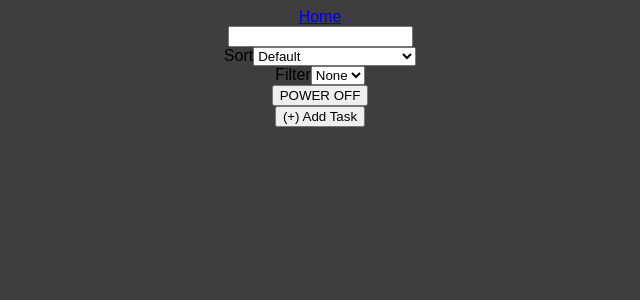
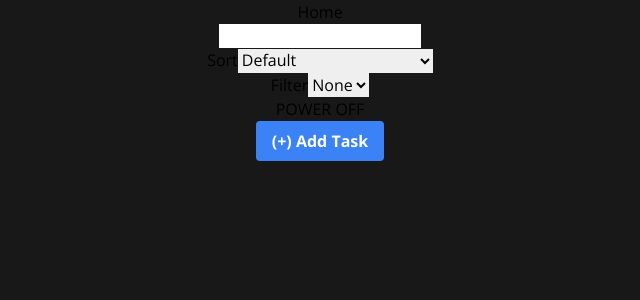
Before and after one commit to ellischung/todo-app, a React (Create React App) app: page / in a window 1280 px wide. Shown: the top 300 px of the page, without its empty margins (320-960 px from the left). Built offline with nearby package versions, Linux system fonts and the light colour scheme.

Commit message:
added tailwindcss to files

```diff
--- a/package.json
+++ b/package.json
@@ -17,6 +17,7 @@
   },
   "devDependencies": {
     "@babel/runtime": "7.13.8",
+    "tailwindcss": "^3.3.5",
     "typescript": "4.1.3"
   },
   "scripts": {
--- /dev/null
+++ b/src/App.css
@@ -0,0 +1,10 @@
+@import url("https://fonts.googleapis.com/css2?family=Open+Sans:wght@400;600;700&display=swap");
+@tailwind base;
+@tailwind components;
+@tailwind utilities;
+
+body {
+  font-family: "Open Sans";
+  text-align: center;
+  background-color: #181818;
+}
--- a/src/App.js
+++ b/src/App.js
@@ -4,7 +4,7 @@ import HomePage from "./pages/HomePage";
 import Todo from "./pages/Todo";
 import TodoForm from "./pages/TodoForm";
 import { TodoProvider } from "./contexts/todoContext";
-import "./styles.css";
+import "./App.css";
 
 function App() {
   return (
--- a/src/components/Todo.jsx
+++ b/src/components/Todo.jsx
@@ -19,7 +19,7 @@ function Todo({ todo }) {
 
   return (
     <div
-      className="todo"
+      className="bg-card"
       style={{
         textDecoration: todo.isCompleted ? "line-through" : "",
         border: `1px solid ${alertColor}`,
@@ -27,7 +27,9 @@ function Todo({ todo }) {
         margin: "10px 0",
       }}
     >
-      <Link to={`/todo/${todo.id}`}>{todo.name}</Link>
+      <Link className="text-3xl font-bold underline" to={`/todo/${todo.id}`}>
+        {todo.name}
+      </Link>
       <div>
         <p>Priority Level: {todo.priority}</p>
         <p>Complexity Level: {todo.complexity}</p>
--- a/src/contexts/todoContext.js
+++ b/src/contexts/todoContext.js
@@ -10,7 +10,6 @@ export function useTodo() {
 }
 
 export const TodoProvider = ({ children }) => {
-  const { id } = useParams();
   const navigate = useNavigate();
   const storedTodos = JSON.parse(localStorage.getItem("todos")) || [];
   const [todos, setTodos] = useState(storedTodos);
--- a/src/pages/HomePage.jsx
+++ b/src/pages/HomePage.jsx
@@ -19,7 +19,9 @@ const HomePage = () => {
         : poweredTodo && <Todo key={poweredTodo.id} todo={poweredTodo} />}
       <PowerButton />
       <Link to="/add">
-        <button>(+) Add Task</button>
+        <button className="bg-blue-500 hover:bg-blue-700 text-white font-bold py-2 px-4 rounded transition duration-300 ease-in-out">
+          (+) Add Task
+        </button>
       </Link>
     </div>
   );
--- a/src/pages/Todo.jsx
+++ b/src/pages/Todo.jsx
@@ -43,7 +43,7 @@ function Todo() {
 
   return (
     <div>
-      <h1>{todo.name}</h1>
+      <h1 className="text-3xl font-bold underline">{todo.name}</h1>
       <p>Priority Level: {todo.priority}</p>
       <p>Complexity Level: {todo.complexity}</p>
       <p style={{ color: alertColor }}>
--- a/src/styles.css
+++ /dev/null
@@ -1,5 +0,0 @@
-body {
-  font-family: sans-serif;
-  text-align: center;
-  background-color: rgb(63, 61, 61);
-}
--- /dev/null
+++ b/tailwind.config.js
@@ -0,0 +1,15 @@
+/** @type {import('tailwindcss').Config} */
+module.exports = {
+  content: ["./src/**/*.{js,jsx,ts,tsx}"],
+  theme: {
+    extend: {
+      colors: {
+        card: "#212121",
+        hoverCard: "#3D3D3D",
+        primary: "#FFFFFF",
+        secondary: "#AAAAAA",
+      },
+    },
+  },
+  plugins: [],
+};
```
Also changed, not shown: 1 other file (tests, documents, lock files or other folders).
